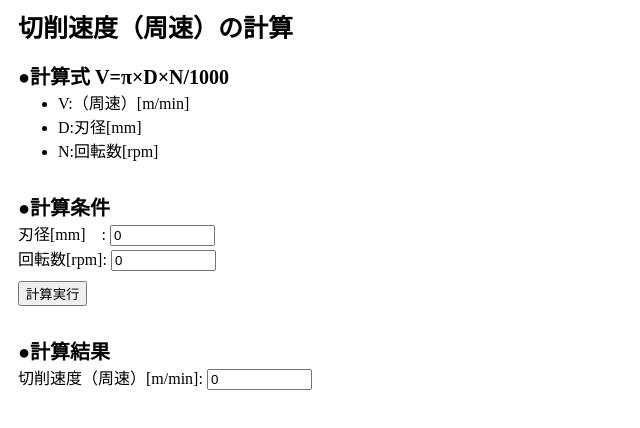
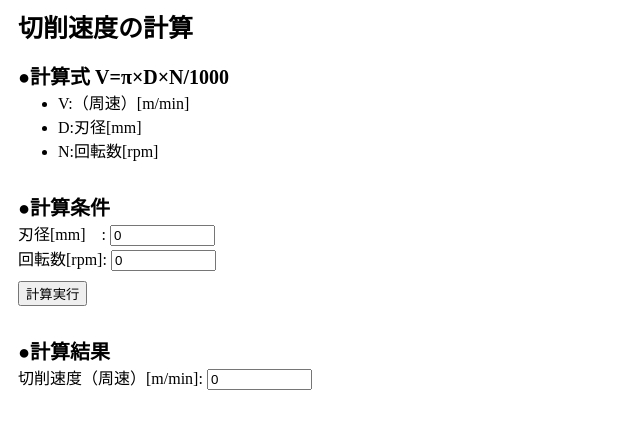
Before and after one commit to Code-Lazward/uploadtest, a plain HTML site: page index.html in a window 1280 px wide. Shown: the whole page, without its empty margins (0-640 px from the left). Drawn offline with Linux system fonts and the light colour scheme.

Commit message:
Update index.html

```diff
--- a/index.html
+++ b/index.html
@@ -19,7 +19,7 @@
 
   <body>
     <div class="container">
-      <h1>切削速度（周速）の計算</h1>
+      <h1>切削速度の計算</h1>
 
       <h2>●計算式 V=π×D×N/1000</h2>
       <ul>
```
